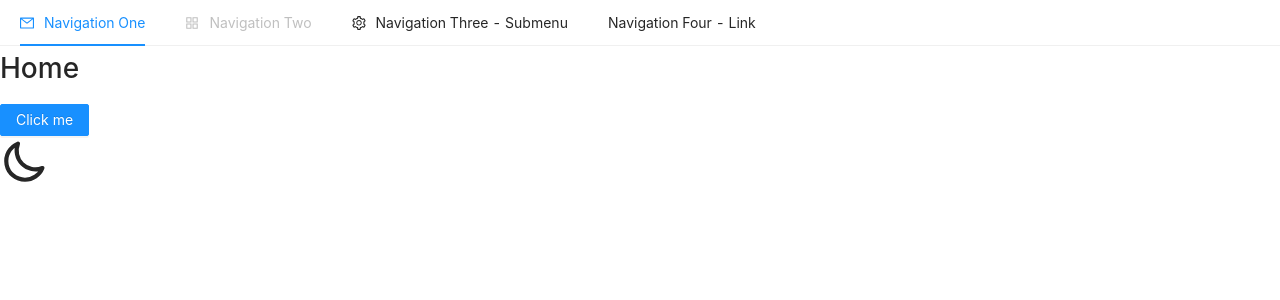
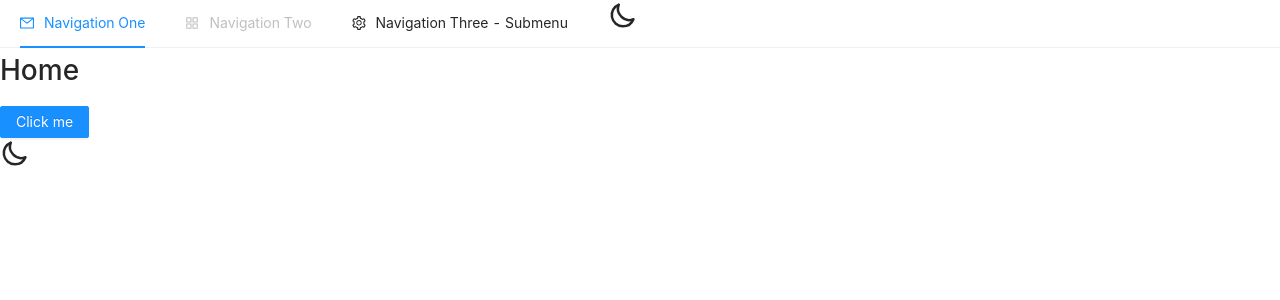
Before and after one commit to noor12401/Content-Management-System---Telegraph, a Next.js app in the folder client/: page / in a window 1280 px wide. Shown: the top 300 px of the page. Built offline with nearby package versions, Linux system fonts and the light colour scheme.

Commit message:
Modifying Navbar

```diff
--- a/client/components/ToggleTheme.js
+++ b/client/components/ToggleTheme.js
@@ -22,8 +22,8 @@ const ToggleTheme = () => {
           className="h-10 w-10 text-gray-900"
           fill="none"
           stroke="currentColor"
-          width="50"
-          height="50"
+          width="30"
+          height="30"
           viewBox="0 0 24 24"
         >
           <path
@@ -44,8 +44,8 @@ const ToggleTheme = () => {
           className="h-10 w-10 text-indigo-200"
           fill="none"
           stroke="currentColor"
-          width="50"
-          height="50"
+          width="30"
+          height="30"
           viewBox="0 0 24 24"
         >
           <path
--- a/client/components/TopNav.js
+++ b/client/components/TopNav.js
@@ -5,6 +5,7 @@ import {
   AppstoreOutlined,
   SettingOutlined,
 } from "@ant-design/icons";
+import ToggleTheme from "./ToggleTheme";
 
 const { SubMenu } = Menu;
 
@@ -39,9 +40,7 @@ const TopNav = () => {
         </Menu.ItemGroup>
       </SubMenu>
       <Menu.Item key="alipay">
-        <a href="https://ant.design" target="_blank" rel="noopener noreferrer">
-          Navigation Four - Link
-        </a>
+        <ToggleTheme />
       </Menu.Item>
     </Menu>
   );
```
